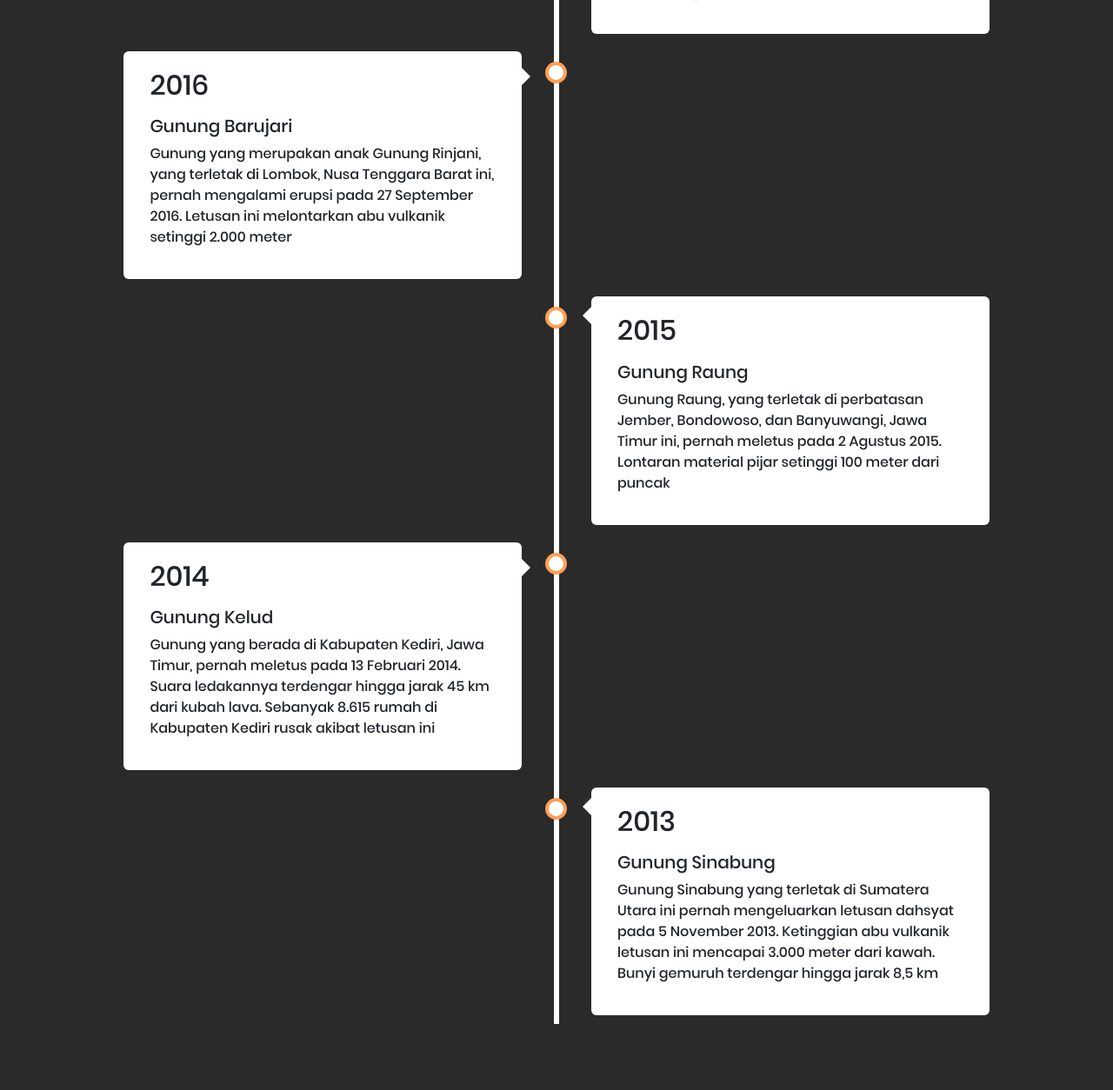
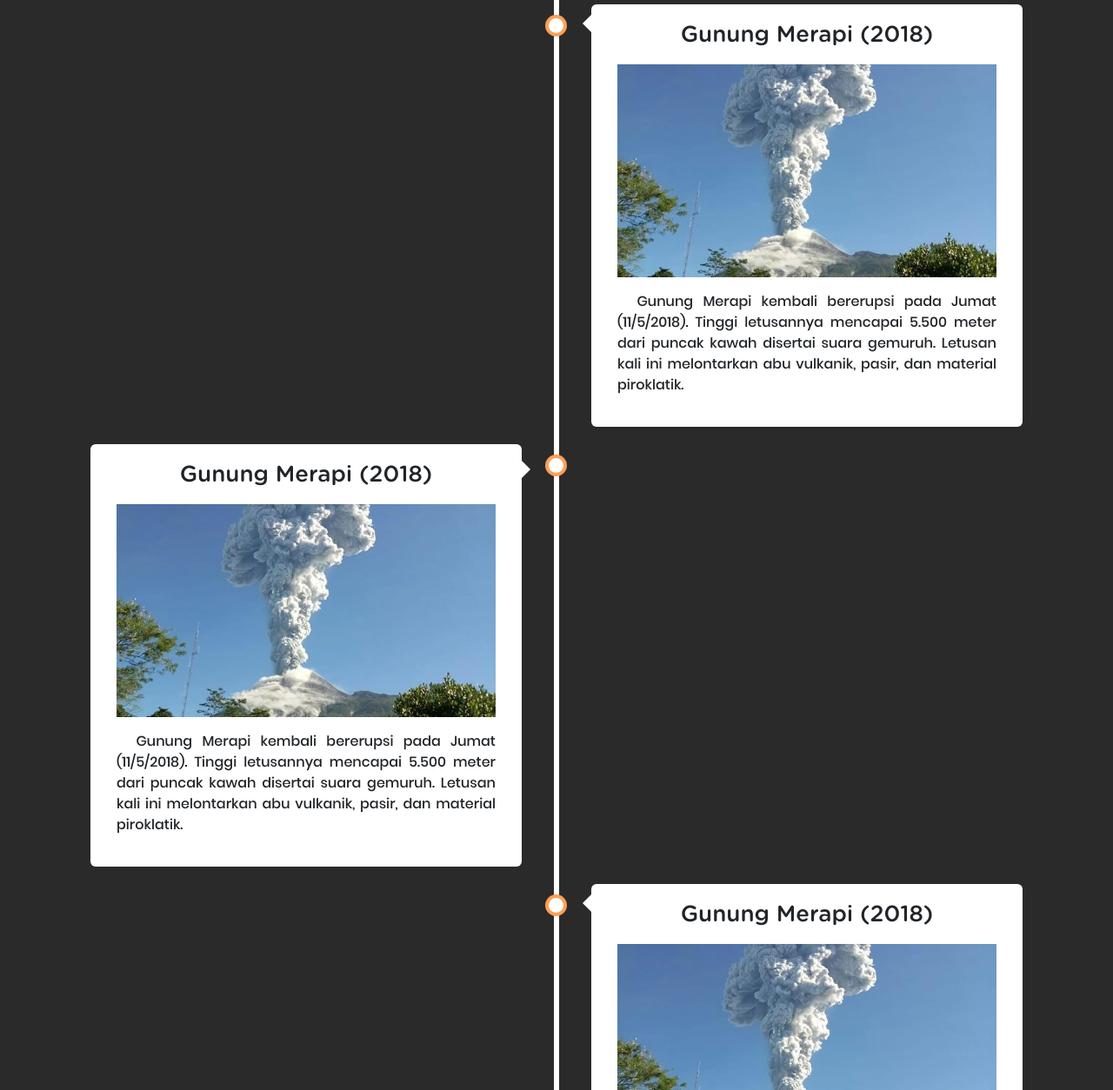
Before and after one commit to ShinyQ/WebDesign_Mitigasi-Gunung-Meletus, a plain HTML site: page homepage.html in a window 1280 px wide. Shown: the part 1546-2800 px from the top of the page at 87% size. Drawn offline with Linux system fonts and the light colour scheme.

Commit message:
Time Line Gunmel

```diff
--- a/assets/css/custom/timeline.css
+++ b/assets/css/custom/timeline.css
@@ -1,8 +1,8 @@
   .sejarah {
       padding-bottom: 5%;
       padding-top: 8%;
-      padding-left: 8%;
-      padding-right: 8%;
+      padding-left: 5%;
+      padding-right: 5%;
   }
 
   .sejarah .judul {
@@ -16,6 +16,24 @@
       max-width: 1500px;
       margin: 0 auto;
   }
+
+  .timeline h2{
+      font-family: gotham;
+      text-align: center;
+      font-size: 26px;
+      padding-bottom: 10px;
+  }
+
+  .timeline p{
+    font-family: poppins;
+    font-size: 16px;
+    text-align: justify;
+}
+.timeline h5{
+    font-family: gotham;
+    font-size: 12px;
+    text-align: right;
+}
 
   /* Garis Lurus Vertikal Timeline */
   .timeline::after {
@@ -135,9 +153,9 @@
       }
   }
 
-  @media screen and (min-width: 600px) and (max-width: 768px){
-    .sejarah {
-        padding-left: 2%;
-        padding-right: 2%;
-    }
+  @media screen and (min-width: 600px) and (max-width: 768px) {
+      .sejarah {
+          padding-left: 2%;
+          padding-right: 2%;
+      }
   }
--- a/homepage.html
+++ b/homepage.html
@@ -25,6 +25,7 @@
 
 
 </head>
+
 <body>
     <style>
         html,
@@ -104,67 +105,69 @@
             <div class="timeline">
                 <div class="containertimeline left" data-aos="fade-up" data-aos-duration="2000">
                     <div class="content">
-                                    <h2>Gunung Sinabung</h2>
+                        <h2>Gunung Sinabung (2018)</h2>
                         <p>
-                                    <h5>19 Februari 2018</h5>
-                                    Gunung Sinabung kembali mengeluarkan asap panas pada 19 Februari 2018. Tinggi letusan
-                                    kali ini mencapai 5 km. Lama gempa letusan 607 detik. Letusan tersebut juga disertai dengan
-                                    suara gemuruh. Luncuran awan panas mengarah ke selatan dan tenggara sejauh 4,9 km, serta
-                                    3,5 km ke arah tenggara dan timur
+                            <img src="assets/images/sinabung.jpg"class="img-fluid">
+                            <p> &nbsp;&nbsp;Gunung Sinabung kembali mengeluarkan asap panas pada 19 Februari 2018. Tinggi letusan
+                                kali ini mencapai 5 km. Lama gempa letusan 607 detik. Luncuran awan panas mengarah ke
+                                selatan dan tenggara sejauh 4,9 km,
+                                serta 3,5 km ke arah tenggara dan timur</p>
                         </p>
                     </div>
                 </div>
                 <div class="containertimeline right" data-aos="fade-up" data-aos-duration="2000" data-aos-offset="260">
                     <div class="content">
-                                <h2>2017</h2>
+                        <h2>Gunung Merapi (2018)</h2>
                         <p>
-                                    <h5>Gunung Agung</h5>
-                                    Gunung Agung yang terletak di Karangasem, Bali meletus pada 23 Desember 2017. Letusan
-                                    ini ditandai oleh semburan asap setinggi 2.500 meter dari puncak kawah
+                            <img src="assets/images/merapi.jpg" class="img-fluid">
+                            <p>  &nbsp;&nbsp;Gunung Merapi kembali bererupsi pada Jumat (11/5/2018).
+                                Tinggi letusannya mencapai 5.500 meter dari puncak kawah
+                                disertai suara gemuruh. Letusan kali ini melontarkan abu
+                                vulkanik, pasir, dan material piroklatik.
+
+                            </p>
                         </p>
                     </div>
                 </div>
                 <div class="containertimeline left" data-aos="fade-up" data-aos-duration="2000" data-aos-offset="260">
                     <div class="content">
-                                <h2>2016</h2>
+                            <h2>Gunung Merapi (2018)</h2>
                             <p>
-                                    <h5>Gunung Barujari</h5>
-                                    Gunung yang merupakan anak Gunung Rinjani, yang terletak di Lombok, Nusa Tenggara
-                                    Barat ini, pernah mengalami erupsi pada 27 September 2016. Letusan ini melontarkan abu
-                                    vulkanik setinggi 2.000 meter
+                                <img src="assets/images/merapi.jpg" class="img-fluid">
+                                <p>  &nbsp;&nbsp;Gunung Merapi kembali bererupsi pada Jumat (11/5/2018).
+                                    Tinggi letusannya mencapai 5.500 meter dari puncak kawah
+                                    disertai suara gemuruh. Letusan kali ini melontarkan abu
+                                    vulkanik, pasir, dan material piroklatik.
+
+                                </p>
                             </p>
                     </div>
                 </div>
                 <div class="containertimeline right" data-aos="fade-up" data-aos-duration="2000" data-aos-offset="260">
                     <div class="content">
-                                <h2>2015</h2>
+                            <h2>Gunung Merapi (2018)</h2>
                             <p>
-                                    <h5>Gunung Raung</h5>
-                                    Gunung Raung, yang terletak di perbatasan Jember, Bondowoso, dan Banyuwangi, Jawa Timur
-                                    ini, pernah meletus pada 2 Agustus 2015. Lontaran material pijar setinggi 100 meter dari
-                                    puncak
+                                <img src="assets/images/merapi.jpg" class="img-fluid">
+                                <p>  &nbsp;&nbsp;Gunung Merapi kembali bererupsi pada Jumat (11/5/2018).
+                                    Tinggi letusannya mencapai 5.500 meter dari puncak kawah
+                                    disertai suara gemuruh. Letusan kali ini melontarkan abu
+                                    vulkanik, pasir, dan material piroklatik.
+
+                                </p>
                             </p>
                     </div>
                 </div>
                 <div class="containertimeline left" data-aos="fade-up" data-aos-duration="2000" data-aos-offset="260">
                     <div class="content">
-                                <h2>2014</h2>
+                            <h2>Gunung Merapi (2018)</h2>
                             <p>
-                                    <h5>Gunung Kelud</h5>
-                                    Gunung yang berada di Kabupaten Kediri, Jawa Timur, pernah meletus pada 13 Februari
-                                    2014. Suara ledakannya terdengar hingga jarak 45 km dari kubah lava. Sebanyak 8.615 rumah
-                                    di Kabupaten Kediri rusak akibat letusan ini
+                                <img src="assets/images/merapi.jpg" class="img-fluid">
+                                <p>  &nbsp;&nbsp;Gunung Merapi kembali bererupsi pada Jumat (11/5/2018).
+                                    Tinggi letusannya mencapai 5.500 meter dari puncak kawah
+                                    disertai suara gemuruh. Letusan kali ini melontarkan abu
+                                    vulkanik, pasir, dan material piroklatik.
+
                                 </p>
-                            </div>
-                        </div>
-                        <div class="containertimeline right" data-aos="fade-up" data-aos-duration="2000" data-aos-offset="260">
-                            <div class="content">
-                                <h2>2013</h2>
-                                <p>
-                                    <h5>Gunung Sinabung</h5>
-                                    Gunung Sinabung yang terletak di Sumatera Utara ini pernah mengeluarkan letusan dahsyat
-                                    pada 5 November 2013. Ketinggian abu vulkanik letusan ini mencapai 3.000 meter dari kawah.
-                                    Bunyi gemuruh terdengar hingga jarak 8,5 km
                             </p>
                     </div>
                 </div>
@@ -345,7 +348,8 @@
                                                         <p style="text-align:center;font-size:16px;line-height:1.5">
                                                             "</p>
                                                         <h3 style="color:#fff">Adrian Hafizh Aryaputra</h3>
-                                                    <h4 style="color:#fff">- Front End Animation, Front End Design -</h4>
+                                                        <h4 style="color:#fff">- Front End Animation, Front End Design
+                                                            -</h4>
                                                     </div>
                                                 </div>
                                             </blockquote>
@@ -356,7 +360,8 @@
                                                     <div class="col-sm-12 col-sm-offset-2">
                                                         <p style="text-align:center">"Semoga Website MIGUS ini dapat
                                                             memberikan
-                                                        informasi yang bermanfaat bagi masyarakat mengenai bagaimana
+                                                            informasi yang bermanfaat bagi masyarakat mengenai
+                                                            bagaimana
                                                             cara
                                                             menangani bencana gunung meletus"</p>
                                                         <h3 style="color:#fff">Chris Nanda Zefanya</h3>
@@ -370,7 +375,8 @@
                                                 <div class="row">
                                                     <div class="col-sm-12 col-sm-offset-2">
                                                         <p style="text-align:center">"Dengan adanya website mengenai
-                                                        mitigasi bencana gunung meletus ini diharapkan dapat memberikan
+                                                            mitigasi bencana gunung meletus ini diharapkan dapat
+                                                            memberikan
                                                             pengetahuan masyarakat mengenai penanganan bencana gunung
                                                             meletus"
                                                         </p>
```
Also changed, not shown: assets/images/merapi.jpg (added), assets/images/sinabung.jpg (renamed from assets/images/5eb752b0-36bd-4760-b7ce-86d1241f6e6f_169.jpg). Lines whose indentation alone changed are shown as unchanged.
